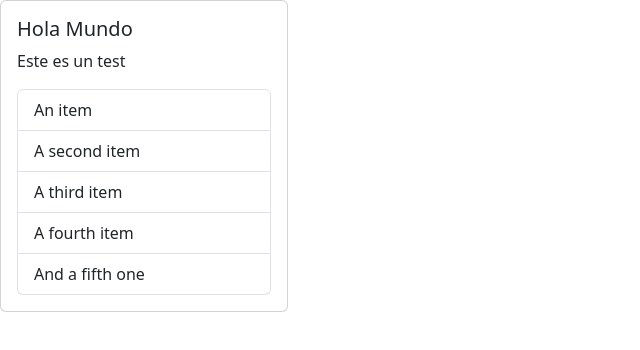
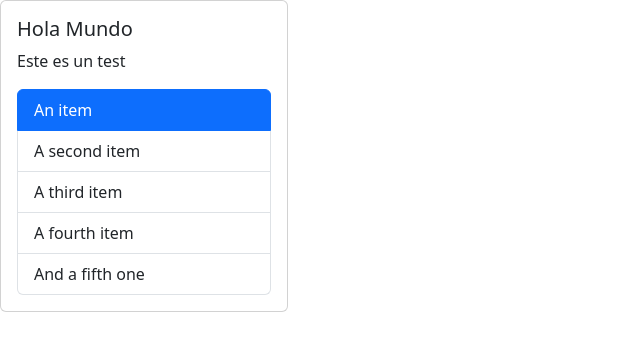
Before and after one commit to eduardoaxml/business, a React (Vite) app: page / in a window 1280 px wide. Shown: the top 350 px of the page, without its empty margins (0-640 px from the left). Built offline with nearby package versions, Linux system fonts and the light colour scheme.

Commit message:
State management and Handling events

```diff
--- a/src/components/List.tsx
+++ b/src/components/List.tsx
@@ -1,13 +1,23 @@
+import { useState } from "react";
+
 type Props = {
   data: string[];
 };
 
 const List = ({ data }: Props) => {
+  const [index, setIndex] = useState(0);
+  const handleClick = (i: number) => {
+    setIndex(i);
+  };
   return (
     <div>
       <ul className="list-group">
-        {data.map((item) => (
-          <li key={item} className="list-group-item">
+        {data.map((item, i) => (
+          <li
+            onClick={() => handleClick(i)}
+            key={item}
+            className={`list-group-item ${index == i ? "active" : ""}`}
+          >
             {item}
           </li>
         ))}
```
